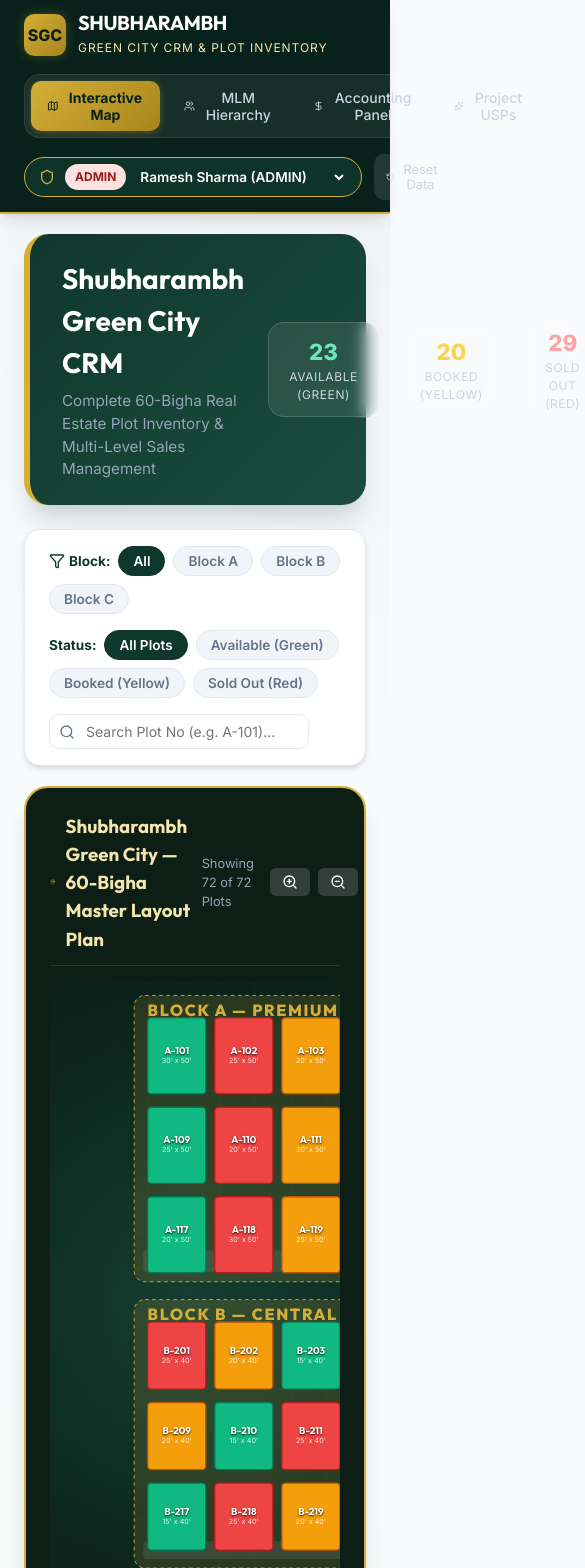
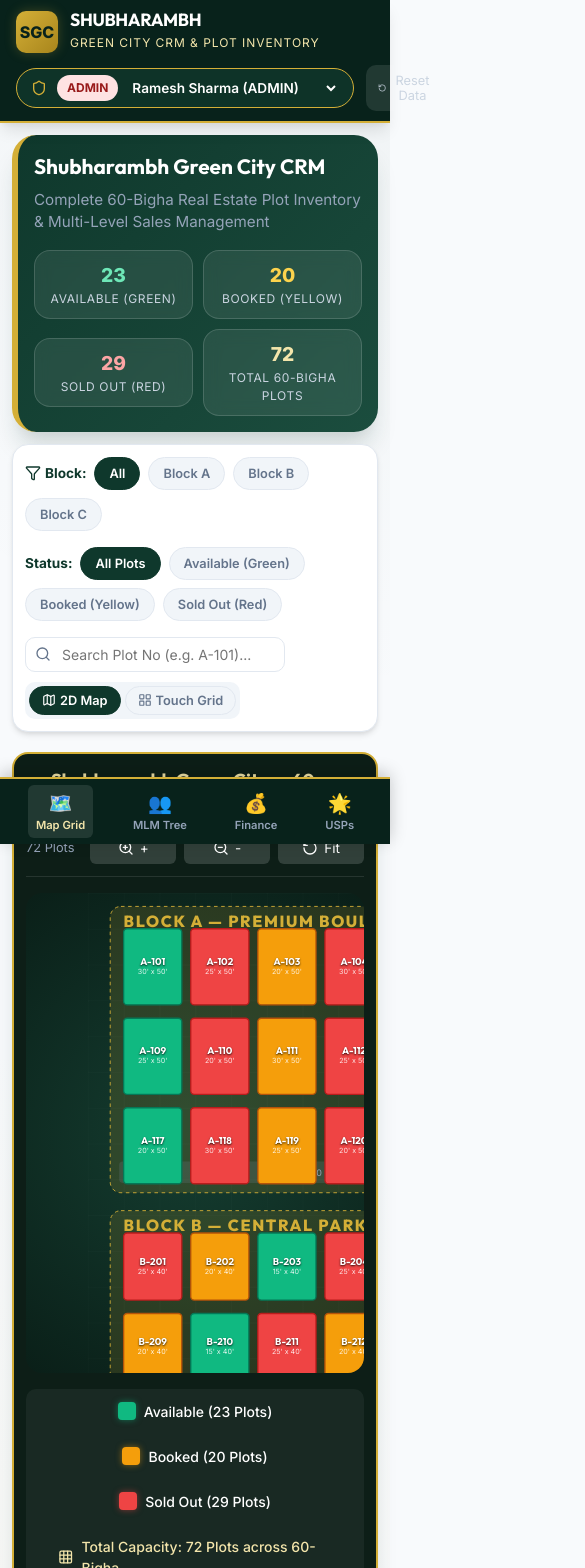
Before and after one commit to ashoksh191/shubharambh-crm, a React (Vite) app: page / in a window 390 px wide. Shown: the top 1568 px of the page, 585 px wide, since content can reach past the window. Built offline with nearby package versions, Linux system fonts and the light colour scheme.

Commit message:
Enhance mobile responsiveness: add mobile touch grid view, mobile bottom navigation bar, and slide-up drawer modals

```diff
--- a/src/App.tsx
+++ b/src/App.tsx
@@ -109,6 +109,40 @@ const MainLayout: React.FC = () => {
         />
       )}
 
+      {/* Mobile Touch Bottom Navigation */}
+      <div className="mobile-bottom-nav">
+        <div className="mobile-bottom-nav-inner">
+          <button
+            className={`mobile-nav-btn ${activeTab === 'map' ? 'active' : ''}`}
+            onClick={() => setActiveTab('map')}
+          >
+            <span style={{ fontSize: '1.2rem' }}>🗺️</span>
+            <span>Map Grid</span>
+          </button>
+          <button
+            className={`mobile-nav-btn ${activeTab === 'mlm' ? 'active' : ''}`}
+            onClick={() => setActiveTab('mlm')}
+          >
+            <span style={{ fontSize: '1.2rem' }}>👥</span>
+            <span>MLM Tree</span>
+          </button>
+          <button
+            className={`mobile-nav-btn ${activeTab === 'finance' ? 'active' : ''}`}
+            onClick={() => setActiveTab('finance')}
+          >
+            <span style={{ fontSize: '1.2rem' }}>💰</span>
+            <span>Finance</span>
+          </button>
+          <button
+            className={`mobile-nav-btn ${activeTab === 'usps' ? 'active' : ''}`}
+            onClick={() => setActiveTab('usps')}
+          >
+            <span style={{ fontSize: '1.2rem' }}>🌟</span>
+            <span>USPs</span>
+          </button>
+        </div>
+      </div>
+
       {/* Footer */}
       <footer className="app-footer">
         <p>
--- a/src/components/Map/InteractiveMap.tsx
+++ b/src/components/Map/InteractiveMap.tsx
@@ -2,7 +2,7 @@ import React, { useState, useMemo } from 'react';
 import { useApp } from '../../context/AppContext';
 import type { Plot, BlockName, PlotStatus } from '../../types';
 import { PlotModal } from './PlotModal';
-import { Search, ZoomIn, ZoomOut, RotateCcw, Filter, MapPin, Grid } from 'lucide-react';
+import { Search, ZoomIn, ZoomOut, RotateCcw, Filter, MapPin, Grid, LayoutGrid, Map as MapIcon } from 'lucide-react';
 import '../../styles/Map.css';
 
 interface InteractiveMapProps {
@@ -22,6 +22,7 @@ export const InteractiveMap: React.FC<InteractiveMapProps> = ({
   const [searchQuery, setSearchQuery] = useState('');
   const [zoomLevel, setZoomLevel] = useState(1);
   const [activePlot, setActivePlot] = useState<Plot | null>(null);
+  const [viewMode, setViewMode] = useState<'map' | 'grid'>('map');
 
   // Filter plots
   const filteredPlots = useMemo(() => {
@@ -87,7 +88,8 @@ export const InteractiveMap: React.FC<InteractiveMapProps> = ({
           ))}
         </div>
 
-        {/* Search Plot */}
+        {/* Search Plot & View Switcher */}
+        <div style={{ display: 'flex', alignItems: 'center', gap: '10px', flexWrap: 'wrap' }}>
           <div className="search-box">
             <Search size={16} className="search-icon" />
             <input
@@ -97,32 +99,78 @@ export const InteractiveMap: React.FC<InteractiveMapProps> = ({
               onChange={(e) => setSearchQuery(e.target.value)}
             />
           </div>
+
+          <div style={{ display: 'flex', gap: '4px', background: 'var(--bg-card-subtle)', padding: '4px', borderRadius: 'var(--radius-md)' }}>
+            <button
+              className={`filter-chip ${viewMode === 'map' ? 'active' : ''}`}
+              style={{ padding: '6px 12px', fontSize: '0.8rem', display: 'flex', alignItems: 'center', gap: '4px' }}
+              onClick={() => setViewMode('map')}
+            >
+              <MapIcon size={14} /> 2D Map
+            </button>
+            <button
+              className={`filter-chip ${viewMode === 'grid' ? 'active' : ''}`}
+              style={{ padding: '6px 12px', fontSize: '0.8rem', display: 'flex', alignItems: 'center', gap: '4px' }}
+              onClick={() => setViewMode('grid')}
+            >
+              <LayoutGrid size={14} /> Touch Grid
+            </button>
+          </div>
+        </div>
       </div>
 
-      {/* Main SVG Interactive Layout Viewport */}
+      {/* Main Interactive Layout Viewport */}
       <div className="map-canvas-wrapper">
         <div className="map-header-bar">
           <h3>
             <MapPin size={20} color="var(--accent-gold)" />
-            Shubharambh Green City — 60-Bigha Master Layout Plan
+            Shubharambh Green City — {viewMode === 'map' ? '60-Bigha Layout Map' : 'Mobile Plot Inventory Grid'}
           </h3>
           <div className="map-controls">
             <span style={{ fontSize: '0.8rem', color: '#94a3b8', marginRight: '8px' }}>
-              Showing {filteredPlots.length} of {plots.length} Plots
+              {filteredPlots.length} Plots
             </span>
-            <button className="map-ctrl-btn" onClick={() => handleZoom(0.15)} title="Zoom In">
-              <ZoomIn size={16} />
+            {viewMode === 'map' && (
+              <>
+                <button className="map-ctrl-btn" onClick={() => handleZoom(0.2)} title="Zoom In">
+                  <ZoomIn size={16} /> +
                 </button>
-            <button className="map-ctrl-btn" onClick={() => handleZoom(-0.15)} title="Zoom Out">
-              <ZoomOut size={16} />
+                <button className="map-ctrl-btn" onClick={() => handleZoom(-0.2)} title="Zoom Out">
+                  <ZoomOut size={16} /> -
                 </button>
                 <button className="map-ctrl-btn" onClick={handleResetZoom} title="Reset View">
-              <RotateCcw size={16} />
+                  <RotateCcw size={16} /> Fit
                 </button>
+              </>
+            )}
           </div>
         </div>
 
-        {/* Scalable Vector SVG Map */}
+        {viewMode === 'grid' ? (
+          /* Mobile Touch Grid View */
+          <div className="mobile-plot-grid">
+            {filteredPlots.map((plot) => (
+              <div
+                key={plot.id}
+                className={`mobile-plot-card ${plot.status}`}
+                onClick={() => setActivePlot(plot)}
+              >
+                <div className="mobile-plot-card-header">
+                  <span className="mobile-plot-num">{plot.plotNo}</span>
+                  <span className={`badge badge-${plot.status}`}>
+                    {plot.status.charAt(0).toUpperCase() + plot.status.slice(1)}
+                  </span>
+                </div>
+                <div style={{ fontSize: '0.75rem', color: 'var(--text-muted)' }}>
+                  {plot.block} • {plot.facing}
+                </div>
+                <div className="mobile-plot-dim">{plot.dimensions} ({plot.totalArea} sq.ft)</div>
+                <div className="mobile-plot-price">₹{plot.totalPrice.toLocaleString('en-IN')}</div>
+              </div>
+            ))}
+          </div>
+        ) : (
+          /* Scalable Vector SVG Map */
           <div className="svg-map-viewport">
           <svg
             className="map-svg-element"
@@ -214,6 +262,7 @@ export const InteractiveMap: React.FC<InteractiveMapProps> = ({
             })}
           </svg>
         </div>
+        )}
 
         {/* Legend */}
         <div className="map-legend">
--- a/src/styles/App.css
+++ b/src/styles/App.css
@@ -373,17 +373,139 @@
   background: #dc2626;
 }
 
-/* Footer */
-.app-footer {
+/* Mobile Bottom Navigation Bar */
+.mobile-bottom-nav {
+  display: none;
+  position: fixed;
+  bottom: 0;
+  left: 0;
+  right: 0;
   background: var(--primary-forest-dark);
-  color: var(--text-muted);
-  padding: 24px;
-  text-align: center;
-  font-size: 0.85rem;
-  border-top: 1px solid rgba(255, 255, 255, 0.1);
-  margin-top: 40px;
+  border-top: 2px solid var(--accent-gold);
+  z-index: 999;
+  padding: 6px 12px;
+  box-shadow: 0 -4px 16px rgba(0, 0, 0, 0.2);
 }
 
-.app-footer span {
-  color: var(--accent-gold);
+.mobile-bottom-nav-inner {
+  display: flex;
+  align-items: center;
+  justify-content: space-around;
 }
+
+.mobile-nav-btn {
+  display: flex;
+  flex-direction: column;
+  align-items: center;
+  gap: 3px;
+  background: transparent;
+  color: #94a3b8;
+  font-size: 0.7rem;
+  font-weight: 600;
+  padding: 6px 8px;
+  border-radius: var(--radius-sm);
+}
+
+.mobile-nav-btn.active {
+  color: var(--accent-gold-light);
+  background: rgba(255, 255, 255, 0.1);
+}
+
+@media (max-width: 768px) {
+  .app-container {
+    padding-bottom: 70px; /* space for mobile bottom nav */
+  }
+
+  .navbar {
+    padding: 10px 16px;
+  }
+
+  .navbar-inner {
+    flex-direction: column;
+    align-items: stretch;
+    gap: 12px;
+  }
+
+  .brand-text h1 {
+    font-size: 1.1rem;
+  }
+
+  .nav-links {
+    display: none; /* Replaced by bottom nav on mobile */
+  }
+
+  .mobile-bottom-nav {
+    display: block;
+  }
+
+  .hero-banner {
+    margin: 12px 12px 0;
+    padding: 16px;
+    flex-direction: column;
+    align-items: stretch;
+    gap: 16px;
+  }
+
+  .hero-content h2 {
+    font-size: 1.3rem;
+  }
+
+  .hero-stats {
+    display: grid;
+    grid-template-columns: repeat(2, 1fr);
+    gap: 10px;
+  }
+
+  .hero-stat-card {
+    padding: 10px;
+  }
+
+  .hero-stat-card .value {
+    font-size: 1.2rem;
+  }
+
+  .main-content {
+    padding: 12px;
+  }
+
+  .modal-overlay {
+    align-items: flex-end;
+    padding: 0;
+  }
+
+  .modal-card, .document-modal-card {
+    max-height: 94vh;
+    border-bottom-left-radius: 0;
+    border-bottom-right-radius: 0;
+    animation: slideUp 0.3s cubic-bezier(0.32, 0.72, 0, 1);
+  }
+
+  @keyframes slideUp {
+    from { transform: translateY(100%); }
+    to { transform: translateY(0); }
+  }
+
+  .modal-header {
+    padding: 16px;
+  }
+
+  .modal-body {
+    padding: 16px;
+  }
+
+  .modal-footer {
+    padding: 12px 16px;
+    flex-direction: column;
+    gap: 10px;
+  }
+
+  .modal-footer button {
+    width: 100%;
+    justify-content: center;
+  }
+
+  .role-switcher-container {
+    width: 100%;
+    justify-content: space-between;
+  }
+}
--- a/src/styles/Map.css
+++ b/src/styles/Map.css
@@ -256,3 +256,126 @@
 .legend-color-box.available { background: var(--status-available); box-shadow: 0 0 6px rgba(16, 185, 129, 0.5); }
 .legend-color-box.booked { background: var(--status-booked); box-shadow: 0 0 6px rgba(245, 158, 11, 0.5); }
 .legend-color-box.sold { background: var(--status-sold); box-shadow: 0 0 6px rgba(239, 68, 68, 0.5); }
+
+/* Mobile Grid View Cards */
+.mobile-plot-grid {
+  display: grid;
+  grid-template-columns: repeat(auto-fill, minmax(140px, 1fr));
+  gap: 12px;
+  padding: 12px 0;
+}
+
+.mobile-plot-card {
+  background: var(--bg-card);
+  border-radius: var(--radius-md);
+  padding: 12px;
+  border: 2px solid var(--border-color);
+  display: flex;
+  flex-direction: column;
+  justify-content: space-between;
+  gap: 8px;
+  cursor: pointer;
+  transition: all 0.2s cubic-bezier(0.4, 0, 0.2, 1);
+  box-shadow: var(--shadow-sm);
+  position: relative;
+  overflow: hidden;
+}
+
+.mobile-plot-card:active {
+  transform: scale(0.97);
+}
+
+.mobile-plot-card.available {
+  border-color: var(--status-available-border);
+  background: linear-gradient(180deg, #ffffff 0%, var(--status-available-bg) 100%);
+}
+
+.mobile-plot-card.booked {
+  border-color: var(--status-booked-border);
+  background: linear-gradient(180deg, #ffffff 0%, var(--status-booked-bg) 100%);
+}
+
+.mobile-plot-card.sold {
+  border-color: var(--status-sold-border);
+  background: linear-gradient(180deg, #ffffff 0%, var(--status-sold-bg) 100%);
+}
+
+.mobile-plot-card-header {
+  display: flex;
+  align-items: center;
+  justify-content: space-between;
+}
+
+.mobile-plot-num {
+  font-weight: 800;
+  font-size: 1.1rem;
+  color: var(--primary-forest);
+}
+
+.mobile-plot-dim {
+  font-size: 0.75rem;
+  color: var(--text-muted);
+}
+
+.mobile-plot-price {
+  font-weight: 700;
+  font-size: 0.9rem;
+  color: var(--text-main);
+}
+
+/* Mobile Media Queries */
+@media (max-width: 768px) {
+  .map-toolbar {
+    flex-direction: column;
+    align-items: stretch;
+    padding: 12px;
+    gap: 12px;
+  }
+
+  .filter-group {
+    justify-content: flex-start;
+    overflow-x: auto;
+    white-space: nowrap;
+    padding-bottom: 4px;
+    -webkit-overflow-scrolling: touch;
+  }
+
+  .filter-chip {
+    padding: 8px 14px;
+    font-size: 0.8rem;
+    flex-shrink: 0;
+  }
+
+  .map-canvas-wrapper {
+    padding: 12px;
+    min-height: 520px;
+    border-radius: var(--radius-lg);
+  }
+
+  .map-header-bar {
+    flex-direction: column;
+    align-items: flex-start;
+    gap: 10px;
+  }
+
+  .map-controls {
+    width: 100%;
+    justify-content: space-between;
+  }
+
+  .map-ctrl-btn {
+    padding: 8px 14px;
+    font-size: 0.85rem;
+    flex: 1;
+    justify-content: center;
+  }
+
+  .svg-map-viewport {
+    height: 480px;
+  }
+
+  .mobile-plot-grid {
+    grid-template-columns: repeat(2, 1fr);
+    gap: 10px;
+  }
+}
```
Lines whose indentation alone changed are shown as unchanged.
